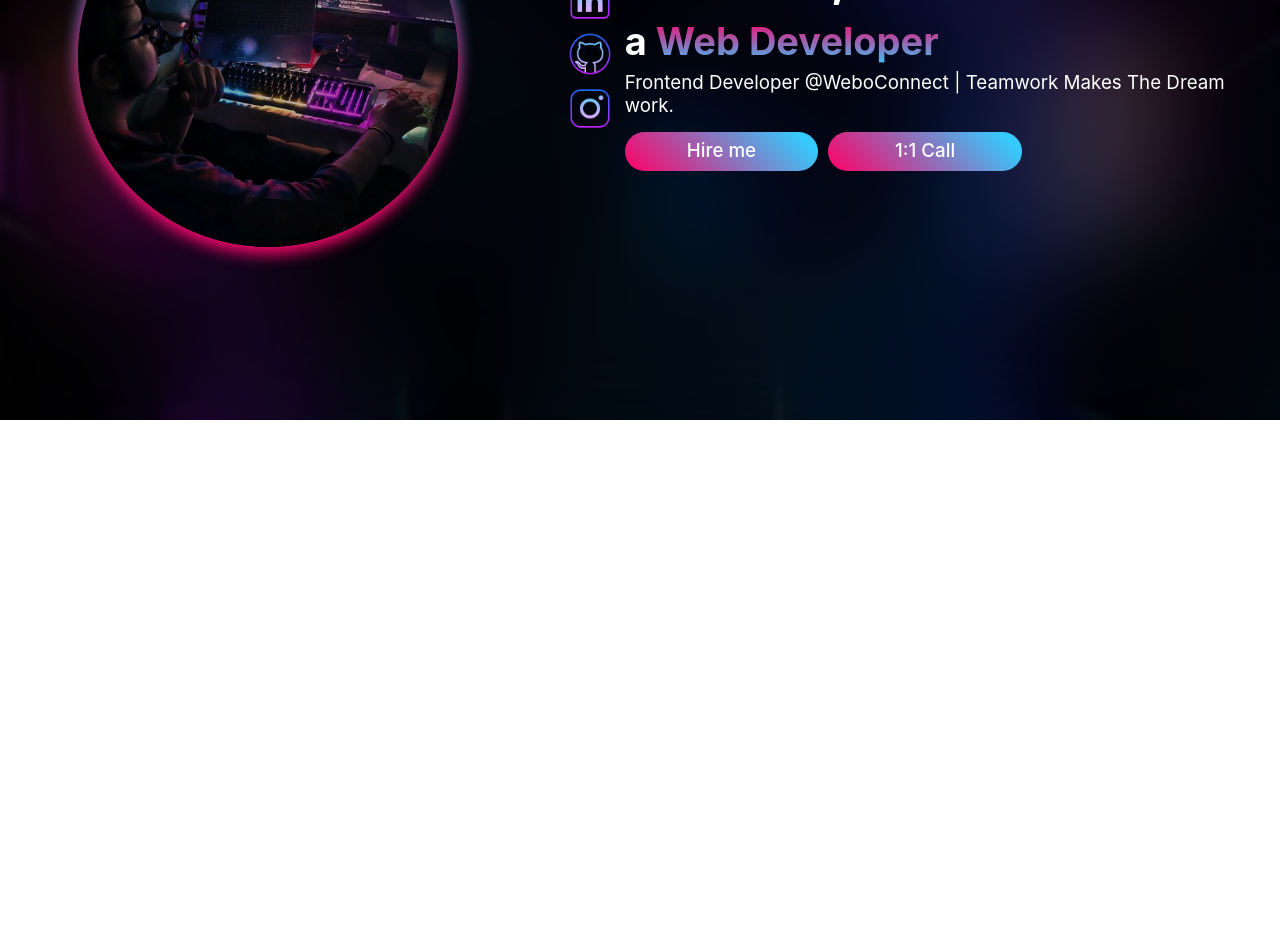
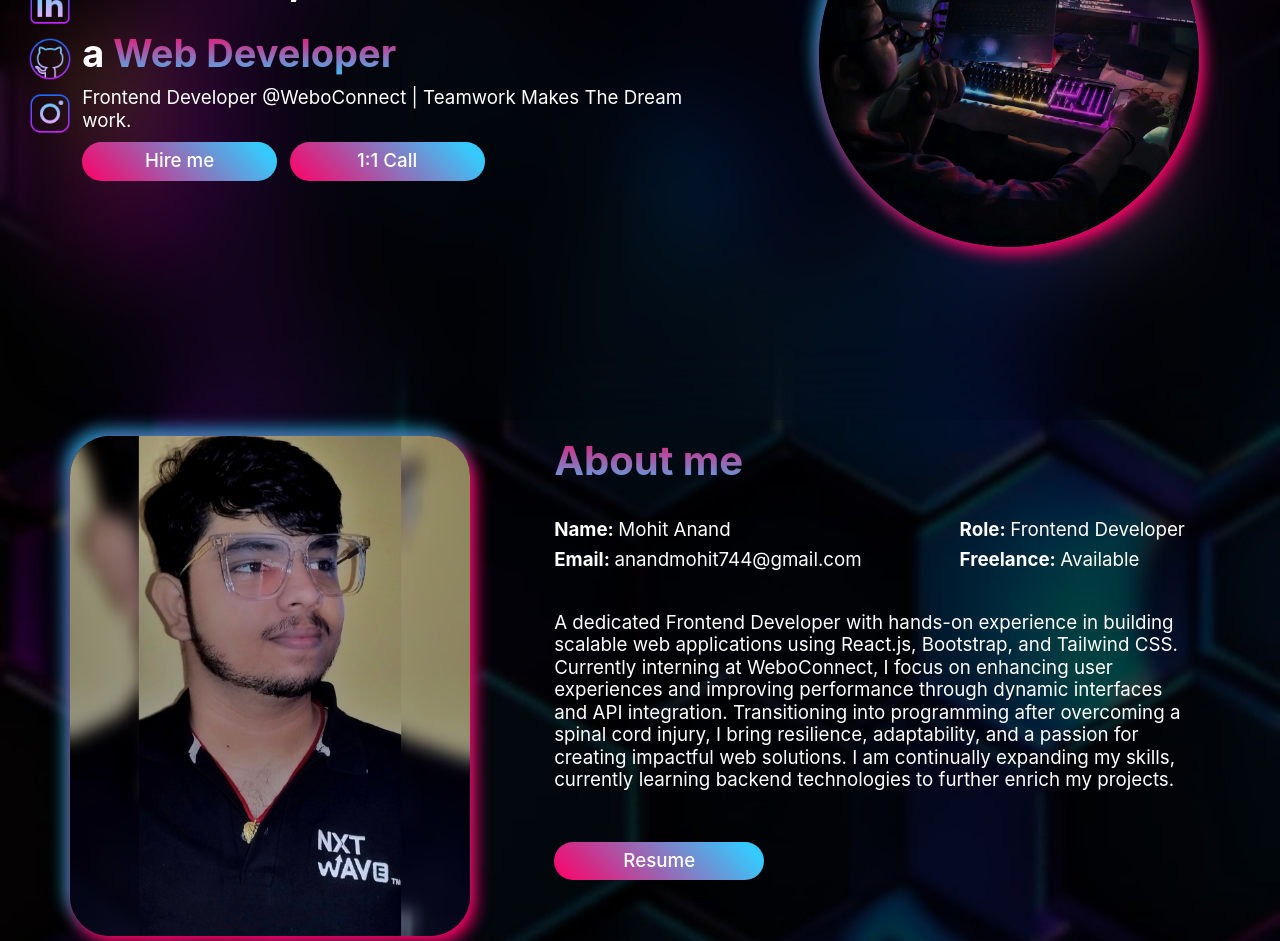
Before and after one commit to mohitanand744/React-Personal-Portfolio, a React (Vite) app: page / in a window 1280 px wide. Shown: the part 380-1321 px from the top of the page. Before the commit the page ends 800 px from the top, so only its background shows below. Built offline with nearby package versions, Linux system fonts and the light colour scheme.

Commit message:
added About section

```diff
--- a/src/App.jsx
+++ b/src/App.jsx
@@ -1,13 +1,17 @@
+import AboutMe from "./components/About/AboutMe";
 import Nav from "./components/common/Nav/Nav";
 import Home from "./components/Home/Home";
 
 function App() {
   return (
     <>
-      <section className="Home">
+      <section className="Home ">
         <div className="blur-overlay"></div>
-        <Nav />
-        <Home />
+        <div className="px-3 lg:px-10">
+          <Nav />
+          <Home />
+          <AboutMe />
+        </div>
       </section>
     </>
   );
--- a/src/assets/style/index.css
+++ b/src/assets/style/index.css
@@ -148,7 +148,8 @@ body {
 /***** Profile Section *****/
 
 .profileImageContainer {
-  box-shadow: #f06 0px 7px 16px 0px, rgba(36, 200, 255, 0.747) 0px -7px 16px 0px;
+  box-shadow: #f06 5px 7px 16px 0px,
+    rgba(36, 200, 255, 0.747) -5px -7px 16px 0px;
 }
 
 /***** End Profile Section *****/
--- /dev/null
+++ b/src/components/About/AboutMe.jsx
@@ -0,0 +1,58 @@
+import React from "react";
+import Button from "../common/Buttons/Button";
+
+const AboutMe = () => {
+  return (
+    <div className="about grid gap-16 grid-cols-1 lg:grid-cols-12 lg:mt-72">
+      <div className="col-span-5 p-2">
+        <div className="flex lg:justify-center items-center">
+          <img
+            className="profileImageContainer text-center w-[25rem] md:w-[30rem] md:h-[40rem] lg:w-[40rem] lg:h-[50rem] rounded-[4rem] object-cover"
+            src="/p2.jpg"
+            alt=""
+          />
+        </div>
+      </div>
+      <div className="col-span-7">
+        <h1 className="highLight-text text-[3rem] lg:text-[4rem]">About me</h1>
+        <div className="flex justify-between gap-4 flex-wrap w-[90%] mt-10 text-white">
+          <div className="flex flex-col gap-3 text-2xl lg:text-3xl">
+            <p className="font-bold">
+              Name: <span className="font-normal">Mohit Anand</span>
+            </p>{" "}
+            <p className="font-bold">
+              Email:{" "}
+              <span className="font-normal">anandmohit744@gmail.com</span>
+            </p>
+          </div>
+          <div className="flex flex-col gap-3 text-2xl lg:text-3xl">
+            <p className="font-bold">
+              Role: <span className="font-normal">Frontend Developer</span>
+            </p>{" "}
+            <p className="font-bold">
+              Freelance: <span className="font-normal">Available</span>
+            </p>
+          </div>
+        </div>
+        <div className="mt-10 lg:mt-16  text-2xl lg:text-3xl text-white lg:pr-28">
+          <p>
+            A dedicated Frontend Developer with hands-on experience in building
+            scalable web applications using React.js, Bootstrap, and Tailwind
+            CSS. Currently interning at WeboConnect, I focus on enhancing user
+            experiences and improving performance through dynamic interfaces and
+            API integration. Transitioning into programming after overcoming a
+            spinal cord injury, I bring resilience, adaptability, and a passion
+            for creating impactful web solutions. I am continually expanding my
+            skills, currently learning backend technologies to further enrich my
+            projects.
+          </p>
+        </div>
+        <div className="mt-10 lg:mt-20">
+          <Button text={"Resume"} />
+        </div>
+      </div>
+    </div>
+  );
+};
+
+export default AboutMe;
--- a/src/components/Home/Home.jsx
+++ b/src/components/Home/Home.jsx
@@ -3,7 +3,7 @@ import Button from "../common/Buttons/Button";
 
 const Home = () => {
   return (
-    <div className="hero px-3 md:px-10 mt-36 lg:mt-52">
+    <div className="hero mt-36 lg:mt-64">
       <div className="grid gap-10 grid-cols-1 lg:grid-cols-12">
         <div className="lg:col-span-7 h-[48vh] order-2 lg:order-1">
           <div className="flex justify-center items-center gap-3 h-full ">
--- a/src/components/common/Nav/Nav.jsx
+++ b/src/components/common/Nav/Nav.jsx
@@ -9,7 +9,7 @@ const Nav = () => {
   };
 
   return (
-    <header className="flex justify-between items-center text-white px-10 py-5">
+    <header className="flex justify-between items-center text-white py-6">
       <div className="bg-white w-[4rem] md:w-[5.7rem] rounded-full">
         <img src="/logo2.png" className=" w-[4rem] md:w-[5.7rem]" />
       </div>
--- a/src/main.jsx
+++ b/src/main.jsx
@@ -3,7 +3,6 @@ import { createRoot } from "react-dom/client";
 import App from "./App.jsx";
 import "./assets/style/index.css";
 import "./assets/style/responsive.css";
-import "bootstrap/dist/css/bootstrap.min.css";
 
 createRoot(document.getElementById("root")).render(
   <StrictMode>
```
Also changed, not shown: public/p2.jpg (added).
